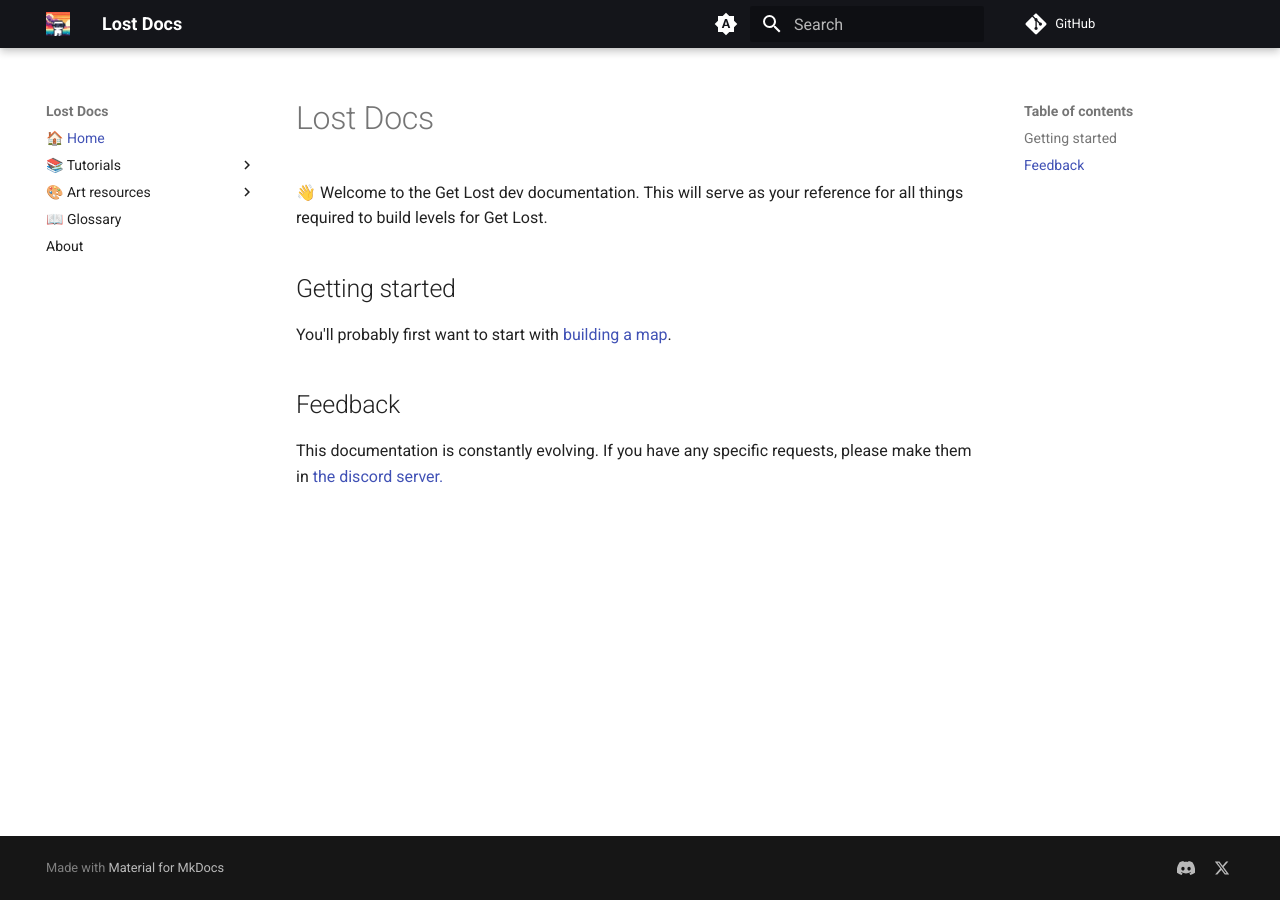
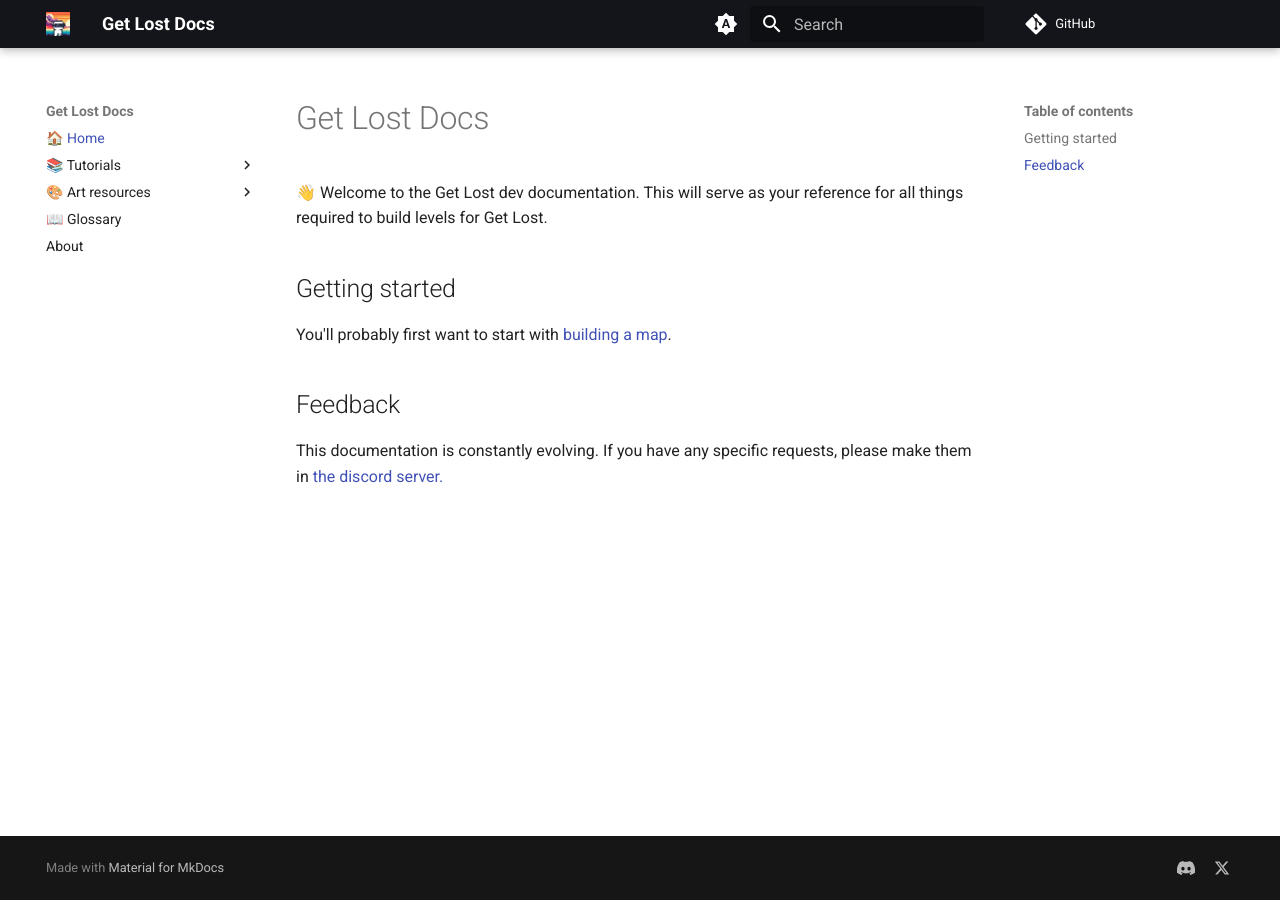
Before and after one commit to amoffat/GetLostDocs, an MkDocs documentation site: the page built from docs/index.md, in a window 1280 px wide. Built offline with MkDocs 1.6.1 and Material for MkDocs 9.7.7, drawn with Linux system fonts in a browser that asks for light colours; comment, search, counter and statistics services are not loaded; the version menu is left out.

Commit message:
fix name

```diff
--- a/docs/index.md
+++ b/docs/index.md
@@ -1,4 +1,4 @@
-# Lost Docs
+# Get Lost Docs
 
 👋 Welcome to the Get Lost dev documentation. This will serve as your reference for all things required to build levels for Get Lost.
 
--- a/mkdocs.yml
+++ b/mkdocs.yml
@@ -1,4 +1,4 @@
-site_name: Lost Docs
+site_name: Get Lost Docs
 site_url: https://docs.getlost.gg/
 repo_url: https://github.com/amoffat/GetLostDocs
 extra:
```
